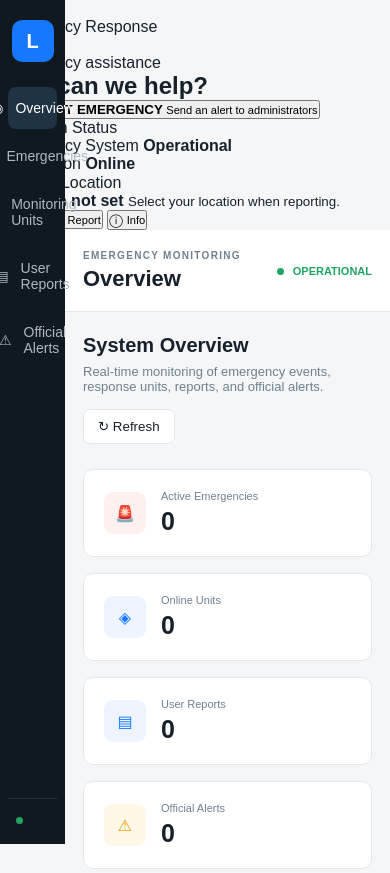
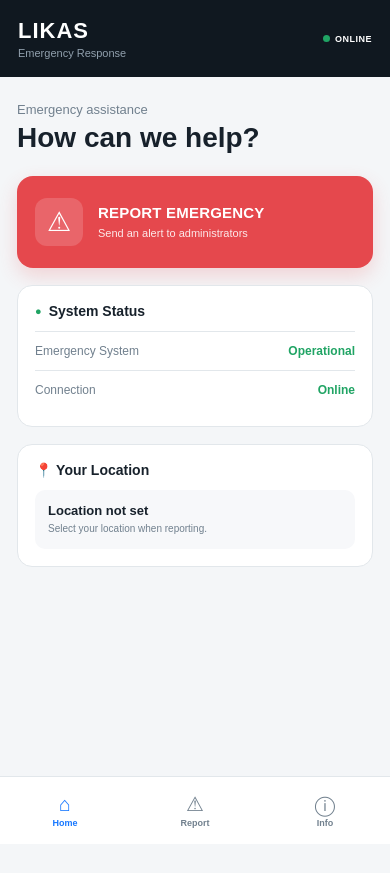
Before and after one commit to C-axyzpo/licas-emergency-system, a plain HTML site: page index.html in a window 390 px wide. Shown: the top 873 px of the page. After the commit the page ends 844 px from the top, so only its background shows below. Drawn offline with nearby package versions, Linux system fonts and the light colour scheme; no server answers.

Commit message:
Update style.css

```diff
--- a/style.css
+++ b/style.css
@@ -32,6 +32,11 @@ button {
     min-height: 100vh;
     display: flex;
 }
+
+
+/* =====================================================
+   DESKTOP ADMIN DASHBOARD
+===================================================== */
 
 
 /* SIDEBAR */
@@ -514,7 +519,29 @@ tr:last-child td {
 }
 
 
-/* MOBILE */
+/* =====================================================
+   MOBILE APP
+===================================================== */
+
+/*
+   IMPORTANT:
+   The mobile interface is NOT a smaller version
+   of the desktop dashboard.
+
+   On phones:
+   - desktop dashboard disappears
+   - mobile app appears
+   - touch-friendly layout is used
+*/
+
+.mobile-app {
+    display: none;
+}
+
+
+/* =====================================================
+   TABLET / SMALL DESKTOP
+===================================================== */
 
 @media (max-width: 900px) {
 
@@ -541,54 +568,300 @@ tr:last-child td {
 }
 
 
+/* =====================================================
+   MOBILE
+===================================================== */
+
 @media (max-width: 650px) {
 
-    .sidebar {
-        width: 65px;
-        padding: 15px 8px;
-    }
+    /*
+       HIDE THE DESKTOP SYSTEM COMPLETELY
+    */
 
-    .brand {
-        justify-content: center;
-        padding: 5px 0 25px;
-    }
-
-    .brand > div:last-child,
-    .nav-button:not(.active)::after,
-    .nav-button span:not(:first-child),
-    .system-indicator div {
+    .app {
         display: none;
     }
 
-    .nav-button {
-        justify-content: center;
-        padding: 13px 5px;
+
+    /*
+       SHOW THE MOBILE APP
+    */
+
+    .mobile-app {
+        display: flex;
+        flex-direction: column;
+        min-height: 100vh;
+        min-height: 100dvh;
+        background: var(--bg);
     }
 
-    .main {
-        margin-left: 65px;
-        width: calc(100% - 65px);
+
+    /* MOBILE HEADER */
+
+    .mobile-header {
+        background: var(--sidebar);
+        color: white;
+        padding: 18px 18px;
+        display: flex;
+        justify-content: space-between;
+        align-items: center;
     }
 
-    .topbar {
-        padding: 0 18px;
+    .mobile-brand {
+        font-size: 22px;
+        font-weight: 800;
+        letter-spacing: 1px;
     }
 
-    .page {
-        padding: 22px 18px;
+    .mobile-subtitle {
+        color: #91a0ad;
+        font-size: 11px;
+        margin-top: 3px;
     }
 
-    .topbar-right .time {
-        display: none;
+    .mobile-status {
+        display: flex;
+        align-items: center;
+        gap: 5px;
+        font-size: 9px;
+        font-weight: bold;
+        letter-spacing: 0.5px;
     }
 
-    .stats-grid {
-        grid-template-columns: 1fr;
+    .mobile-status span {
+        width: 7px;
+        height: 7px;
+        background: var(--success);
+        border-radius: 50%;
+        display: inline-block;
     }
 
-    .welcome {
-        align-items: flex-start;
+
+    /* MOBILE MAIN CONTENT */
+
+    .mobile-content {
+        flex: 1;
+        padding: 25px 17px 95px;
+        width: 100%;
+    }
+
+
+    /* WELCOME */
+
+    .mobile-welcome {
+        margin-bottom: 22px;
+    }
+
+    .mobile-welcome p {
+        color: var(--muted);
+        font-size: 13px;
+        margin-bottom: 5px;
+    }
+
+    .mobile-welcome h1 {
+        color: var(--text);
+        font-size: 28px;
+        line-height: 1.15;
+        font-weight: 700;
+    }
+
+
+    /* EMERGENCY BUTTON */
+
+    .emergency-button {
+        width: 100%;
+        min-height: 92px;
+        border: none;
+        border-radius: 16px;
+        background: var(--danger);
+        color: white;
+        padding: 18px;
+        display: flex;
+        align-items: center;
         gap: 15px;
+        text-align: left;
+        cursor: pointer;
+        box-shadow: 0 8px 20px rgba(229, 72, 77, 0.20);
+        -webkit-tap-highlight-color: transparent;
+    }
+
+    .emergency-button:active {
+        transform: scale(0.98);
+    }
+
+    .emergency-icon {
+        width: 48px;
+        height: 48px;
+        border-radius: 12px;
+        background: rgba(255, 255, 255, 0.16);
+        display: flex;
+        align-items: center;
+        justify-content: center;
+        font-size: 27px;
+        flex-shrink: 0;
+    }
+
+    .emergency-button strong {
+        display: block;
+        font-size: 15px;
+        letter-spacing: 0.2px;
+    }
+
+    .emergency-button small {
+        display: block;
+        margin-top: 5px;
+        font-size: 11px;
+        opacity: 0.88;
+        line-height: 1.3;
+    }
+
+
+    /* MOBILE CARDS */
+
+    .mobile-card {
+        background: white;
+        border: 1px solid var(--border);
+        border-radius: 15px;
+        margin-top: 17px;
+        padding: 17px;
+    }
+
+    .mobile-card-title {
+        color: var(--text);
+        font-size: 14px;
+        font-weight: 700;
+        display: flex;
+        align-items: center;
+        gap: 7px;
+        margin-bottom: 12px;
+    }
+
+    .mobile-card-title > span {
+        color: var(--success);
+        font-size: 11px;
+    }
+
+
+    /* STATUS */
+
+    .mobile-status-row {
+        display: flex;
+        justify-content: space-between;
+        align-items: center;
+        gap: 15px;
+        padding: 12px 0;
+        border-top: 1px solid var(--border);
+        font-size: 12px;
+    }
+
+    .mobile-status-row span {
+        color: var(--muted);
+    }
+
+    .mobile-status-row strong {
+        color: var(--success);
+        font-size: 12px;
+    }
+
+
+    /* LOCATION */
+
+    .location-box {
+        background: #f7f8fa;
+        border-radius: 10px;
+        padding: 13px;
+    }
+
+    .location-box strong {
+        display: block;
+        color: var(--text);
+        font-size: 13px;
+    }
+
+    .location-box small {
+        display: block;
+        color: var(--muted);
+        font-size: 10px;
+        line-height: 1.4;
+        margin-top: 4px;
+    }
+
+
+    /* BOTTOM NAVIGATION */
+
+    .mobile-nav {
+        position: fixed;
+        left: 0;
+        right: 0;
+        bottom: 0;
+        height: 68px;
+        padding-bottom: env(safe-area-inset-bottom);
+        background: white;
+        border-top: 1px solid var(--border);
+        display: flex;
+        justify-content: space-around;
+        align-items: center;
+        z-index: 1000;
+    }
+
+    .mobile-nav-item {
+        flex: 1;
+        height: 100%;
+        border: none;
+        background: transparent;
+        color: var(--muted);
+        display: flex;
         flex-direction: column;
+        align-items: center;
+        justify-content: center;
+        gap: 4px;
+        cursor: pointer;
+        -webkit-tap-highlight-color: transparent;
+    }
+
+    .mobile-nav-item span {
+        font-size: 20px;
+        line-height: 1;
+    }
+
+    .mobile-nav-item small {
+        font-size: 9px;
+        font-weight: 600;
+    }
+
+    .mobile-nav-item.active {
+        color: var(--accent);
+    }
+
+    .mobile-nav-item:active {
+        background: #f7f9fb;
     }
 }
+
+
+/* =====================================================
+   VERY SMALL PHONES
+===================================================== */
+
+@media (max-width: 380px) {
+
+    .mobile-content {
+        padding-left: 14px;
+        padding-right: 14px;
+    }
+
+    .mobile-welcome h1 {
+        font-size: 25px;
+    }
+
+    .emergency-button {
+        min-height: 86px;
+        padding: 15px;
+    }
+
+    .emergency-icon {
+        width: 43px;
+        height: 43px;
+        font-size: 24px;
+    }
+}
```
